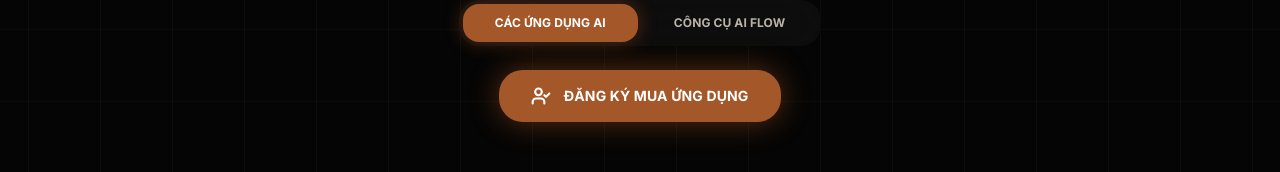
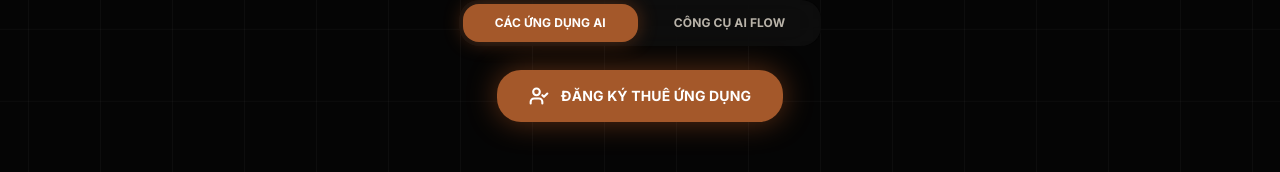
Before and after one commit to infonboxvisual-dot/NBOX_AI_LANDING_WEB, a React (Vite) app: page /workspace in a window 1280 px wide. Shown: the part 240-412 px from the top of the page. Built offline with nearby package versions, Linux system fonts and the light colour scheme; no server answers.

Commit message:
update buy to rent apps

```diff
--- a/src/pages/Workspace.tsx
+++ b/src/pages/Workspace.tsx
@@ -137,13 +137,13 @@ export default function Workspace() {
 
                 {activeTab === 'catalog' && (
                   <a
-                    href="https://forms.gle/rffaxc8a7MvUDbUe7"
+                    href="https://docs.google.com/forms/d/e/1FAIpQLSfwEtB-cDTLsUBS_ylH35JKU2tvetbklf64Ke03OUweWzi_kA/viewform"
                     target="_blank"
                     rel="noreferrer"
                     className="inline-flex items-center gap-2 md:gap-3 bg-primary text-on-primary px-6 md:px-8 py-3 md:py-4 rounded-xl md:rounded-2xl font-headline font-black uppercase text-xs md:text-sm tracking-widest shadow-[0_0_30px_rgba(255,122,47,0.35)] hover:scale-[1.03] active:scale-95 transition-all"
                   >
                     <MaterialIcon name="how_to_reg" className="size-4 md:size-5" strokeWidth={2.5} />
-                    {language === 'vi' ? 'ĐĂNG KÝ MUA ỨNG DỤNG' : 'REGISTER TO BUY APP'}
+                    {language === 'vi' ? 'ĐĂNG KÝ THUÊ ỨNG DỤNG' : 'REGISTER TO RENT APP'}
                   </a>
                 )}
               </div>
```
